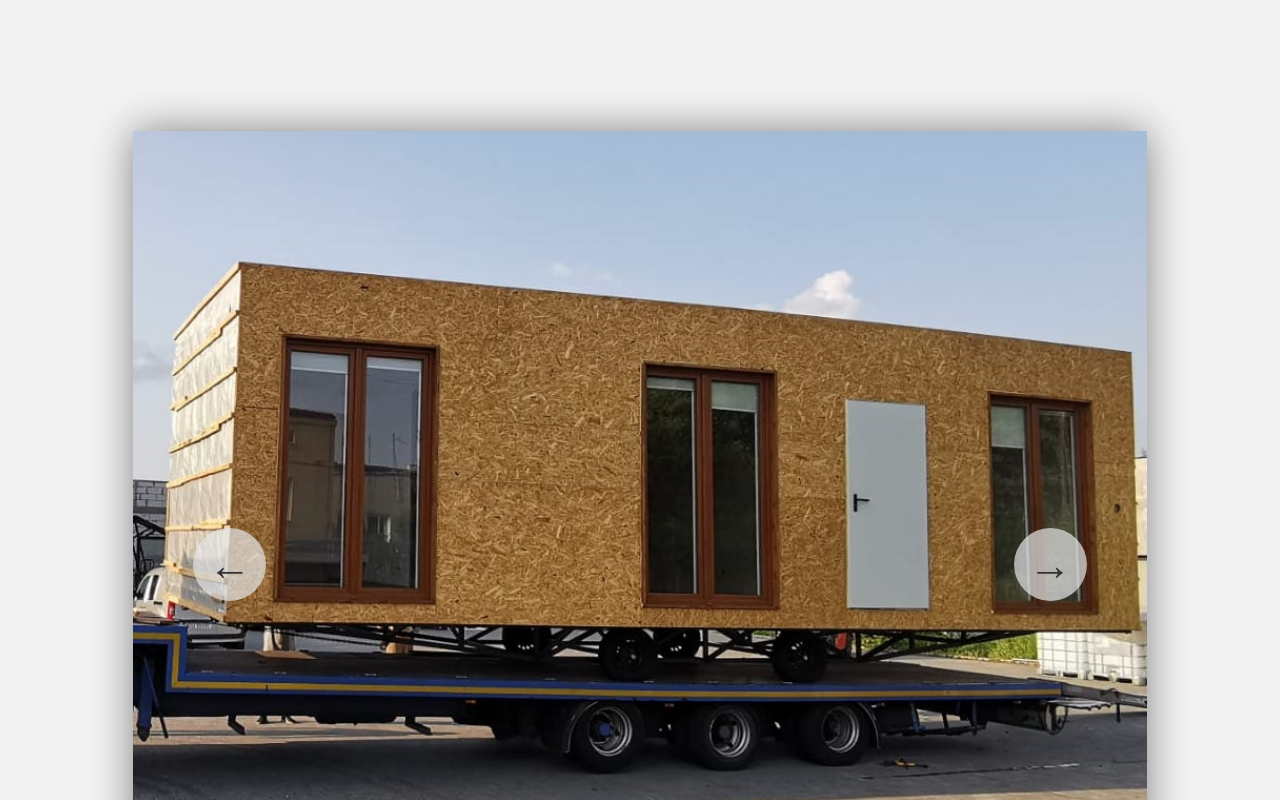
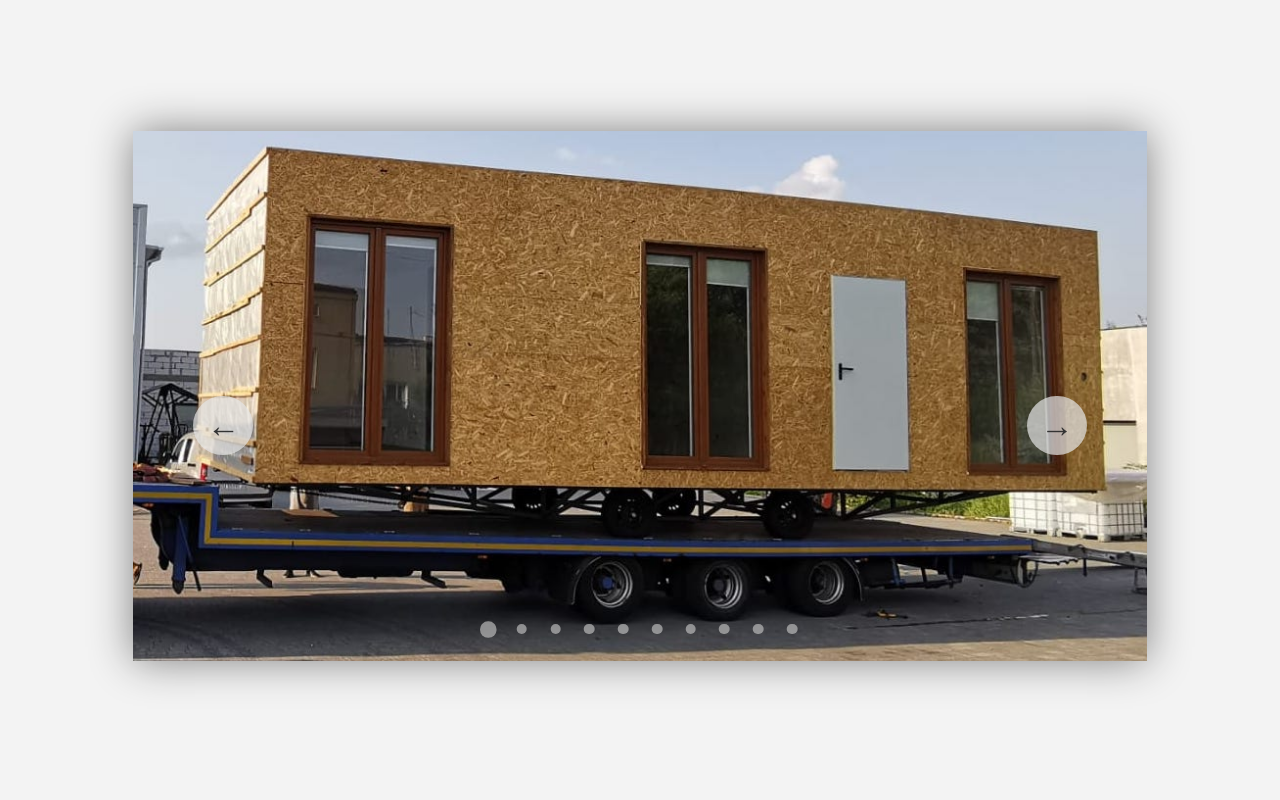
Before and after one commit to pgreber2504/aimdevelopment_commercial, a Next.js app: page / in a window 1280 px wide. Shown: the part 3440-4240 px from the top of the page. Built offline with nearby package versions, Linux system fonts and the light colour scheme.

Commit message:
adjusted gallery size

```diff
--- a/components/Gallery/Gallery.module.scss
+++ b/components/Gallery/Gallery.module.scss
@@ -1,6 +1,6 @@
 .slider__image {
-  max-width: 120rem;
-  height: 60rem;
+  max-width: 80rem;
+  height: 40rem;
   margin: 0 auto;
   position: relative;
   overflow: hidden;
@@ -11,7 +11,7 @@
     position: relative;
     top: 0;
     width: 100%;
-    height: 50rem;
+    // height: 50rem;
     display: flex;
     justify-content: center;
     align-items: center;
@@ -35,9 +35,9 @@
     font-family: inherit;
     color: #333;
     border-radius: 50%;
-    height: 5.5rem;
-    width: 5.5rem;
-    font-size: 3.25rem;
+    height: 4.5rem;
+    width: 4.5rem;
+    font-size: 2.5rem;
     cursor: pointer;
   }
 
@@ -70,8 +70,8 @@
       border: none;
       background-color: #b9b9b9;
       opacity: 0.7;
-      height: 1rem;
-      width: 1rem;
+      height: 0.8rem;
+      width: 0.8rem;
       border-radius: 50%;
       margin-right: 1.75rem;
       cursor: pointer;
```
